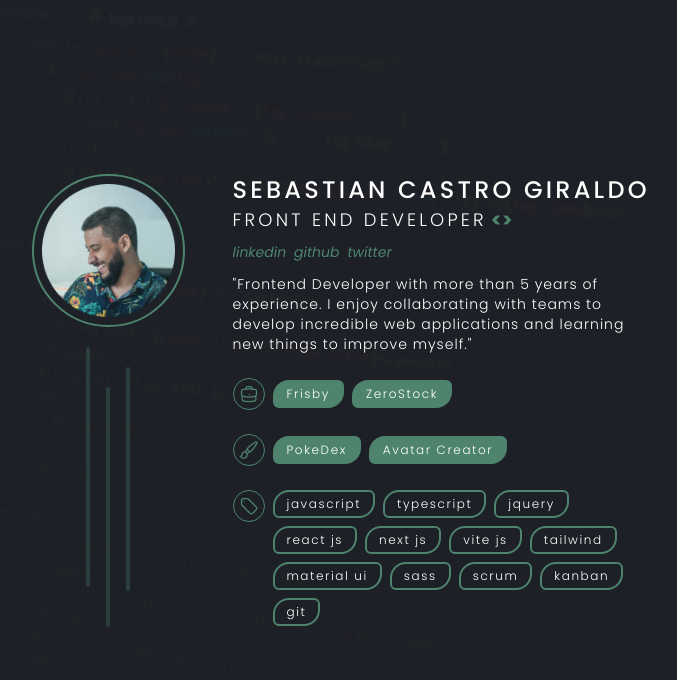
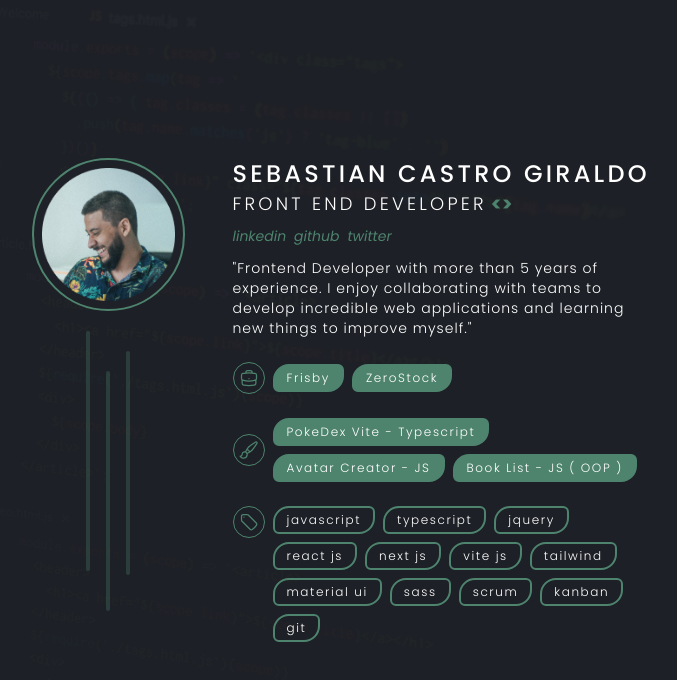
Before and after one commit to sebastrog/myweb, a website: page index.html in a window 1280 px wide. Shown: the whole page, without its empty margins (298-975 px from the left). Drawn offline with nearby package versions, Linux system fonts and the light colour scheme.

Commit message:
modify personal projects titles

```diff
--- a/index.html
+++ b/index.html
@@ -9,12 +9,12 @@
   <link rel="preconnect" href="https://fonts.gstatic.com" crossorigin>
 
   <!-- dev -->
-  <!-- <script src="https://cdn.tailwindcss.com"></script>
-  <link rel="stylesheet" href="./assets/css/main.css"> -->
+  <script src="https://cdn.tailwindcss.com"></script>
+  <link rel="stylesheet" href="./assets/css/main.css">
 
   <!-- prod -->
-  <link rel="stylesheet" href="/myweb/assets/css/main.css">
-  <link rel="stylesheet" href="/myweb/assets/css/tailwindstyle.css">
+  <!-- <link rel="stylesheet" href="/myweb/assets/css/main.css">
+  <link rel="stylesheet" href="/myweb/assets/css/tailwindstyle.css"> -->
 
   <title>My Web</title>
 </head>
@@ -82,8 +82,9 @@
               </svg>
             </div>
             <div class="flex items-center gap-2 flex-wrap">
-              <a href="https://sebastrog.github.io/PokeDex/" target="_blank" class="rounded-tl-2xl rounded-tr-md rounded-br-2xl rounded-bl-md border-2 border-[#4e846e] bg-[#4e846e] hover:bg-[#43725f] hover:border-[#43725f] duration-200 rounded text-xs font-light px-3 py-1 tracking-[.1rem]">PokeDex</a>
-              <a href="https://sebastrog.github.io/avatarcreator/" target="_blank" class="rounded-tl-2xl rounded-tr-md rounded-br-2xl rounded-bl-md border-2 border-[#4e846e] bg-[#4e846e] hover:bg-[#43725f] hover:border-[#43725f] duration-200 rounded text-xs font-light px-3 py-1 tracking-[.1rem]">Avatar Creator</a>
+              <a href="https://sebastrog.github.io/PokeDex/" target="_blank" class="rounded-tl-2xl rounded-tr-md rounded-br-2xl rounded-bl-md border-2 border-[#4e846e] bg-[#4e846e] hover:bg-[#43725f] hover:border-[#43725f] duration-200 rounded text-xs font-light px-3 py-1 tracking-[.1rem]">PokeDex Vite - Typescript</a>
+              <a href="https://sebastrog.github.io/avatarcreator/" target="_blank" class="rounded-tl-2xl rounded-tr-md rounded-br-2xl rounded-bl-md border-2 border-[#4e846e] bg-[#4e846e] hover:bg-[#43725f] hover:border-[#43725f] duration-200 rounded text-xs font-light px-3 py-1 tracking-[.1rem]">Avatar Creator - JS</a>
+              <a href="https://sebastrog.github.io/book-list-js/" target="_blank" class="rounded-tl-2xl rounded-tr-md rounded-br-2xl rounded-bl-md border-2 border-[#4e846e] bg-[#4e846e] hover:bg-[#43725f] hover:border-[#43725f] duration-200 rounded text-xs font-light px-3 py-1 tracking-[.1rem]">Book List - JS ( OOP )</a>
             </div>
           </div>
 
```
